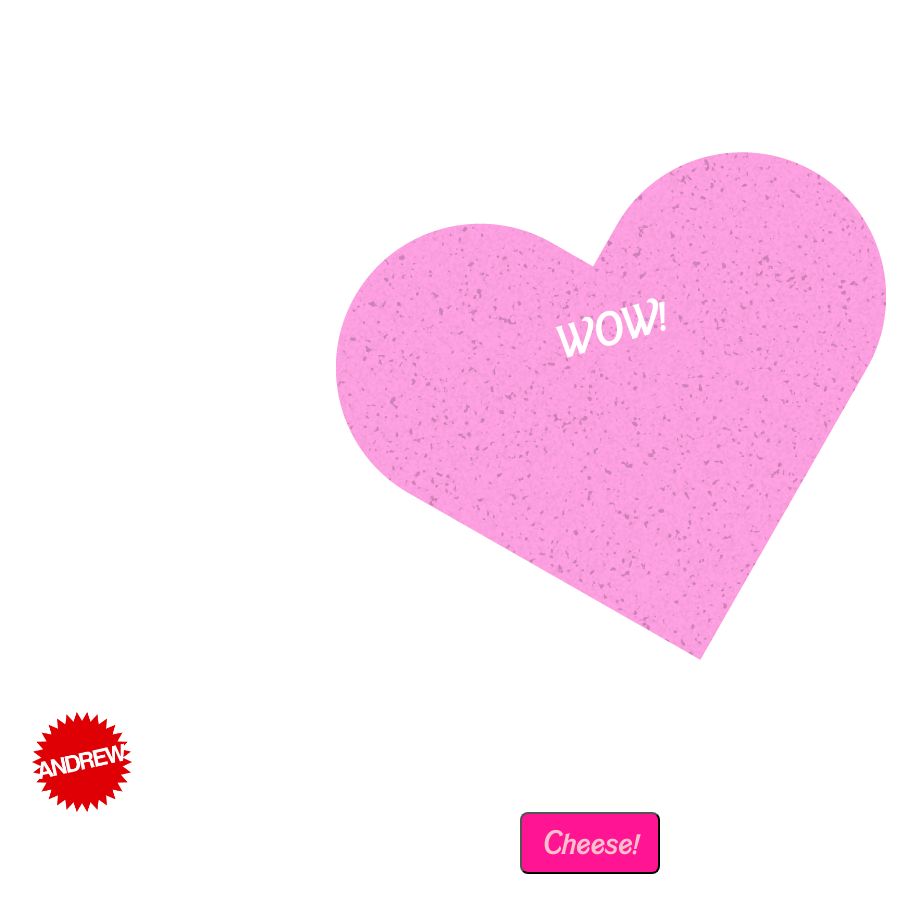
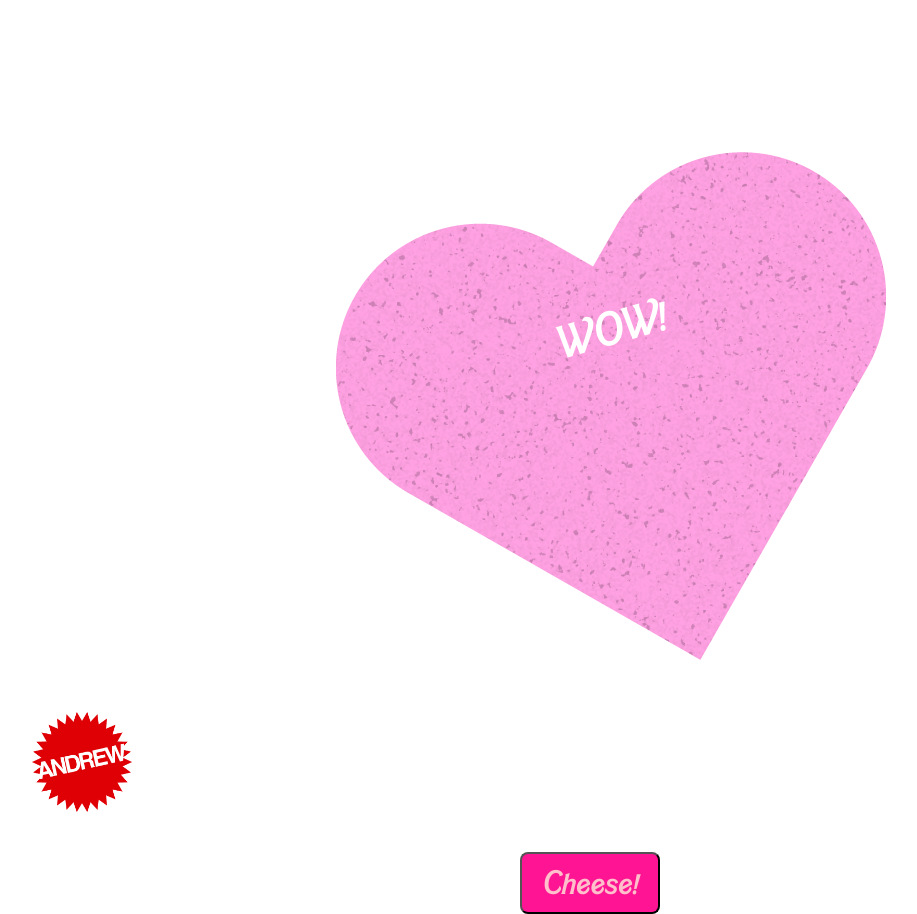
Before and after one commit to andrewventura/andrewventura.github.io, a Jekyll site: the page bb.html, which Jekyll copies as it is, in a window 1280 px wide. Shown: the whole page, without its empty margins (50-967 px from the left). Built offline with Jekyll 4.4.1, drawn with Linux system fonts in a browser that asks for light colours.

Commit message:
Update bb.html

```diff
--- a/bb.html
+++ b/bb.html
@@ -37,7 +37,7 @@
 	</div>
 </div>
 <div class="row">
-	<div class="col-6 offset-3 align-self-center"><button id="cap">Cheese!</button></div>
+	<div class="col-6 offset-3 align-self-center" style="padding-top:40px;"><button id="cap">Cheese!</button></div>
 </div>
 
 
```
